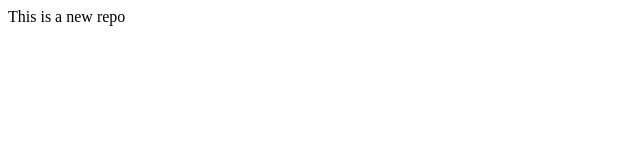
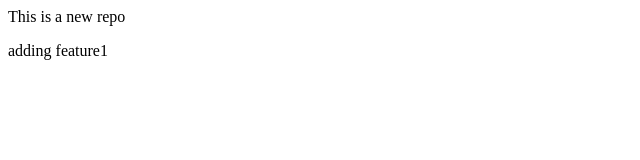
Before and after one commit to ankitKumar826/localrepo, a plain HTML site: page index.html in a window 1280 px wide. Shown: the full height of the page, 0-640 px from the left. Drawn offline with Linux system fonts and the light colour scheme.

Commit message:
added feature1

```diff
--- a/index.html
+++ b/index.html
@@ -1 +1,2 @@
 <p>This is a new repo</p>
+<p>adding feature1</p>
```
